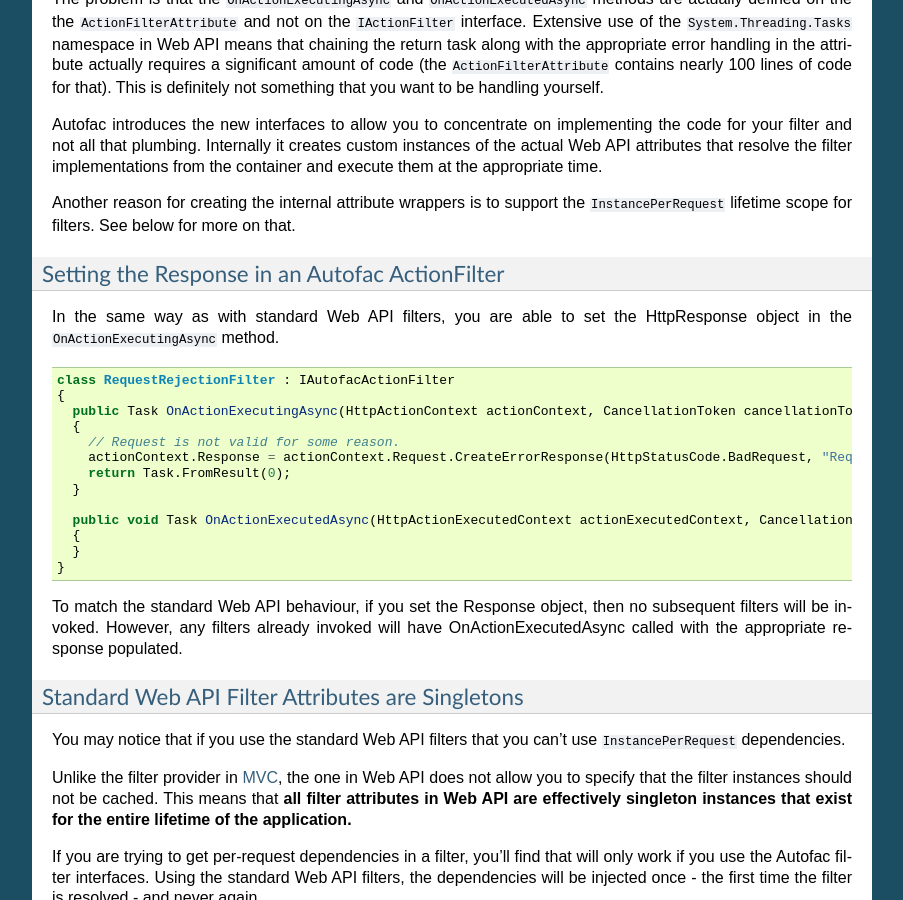
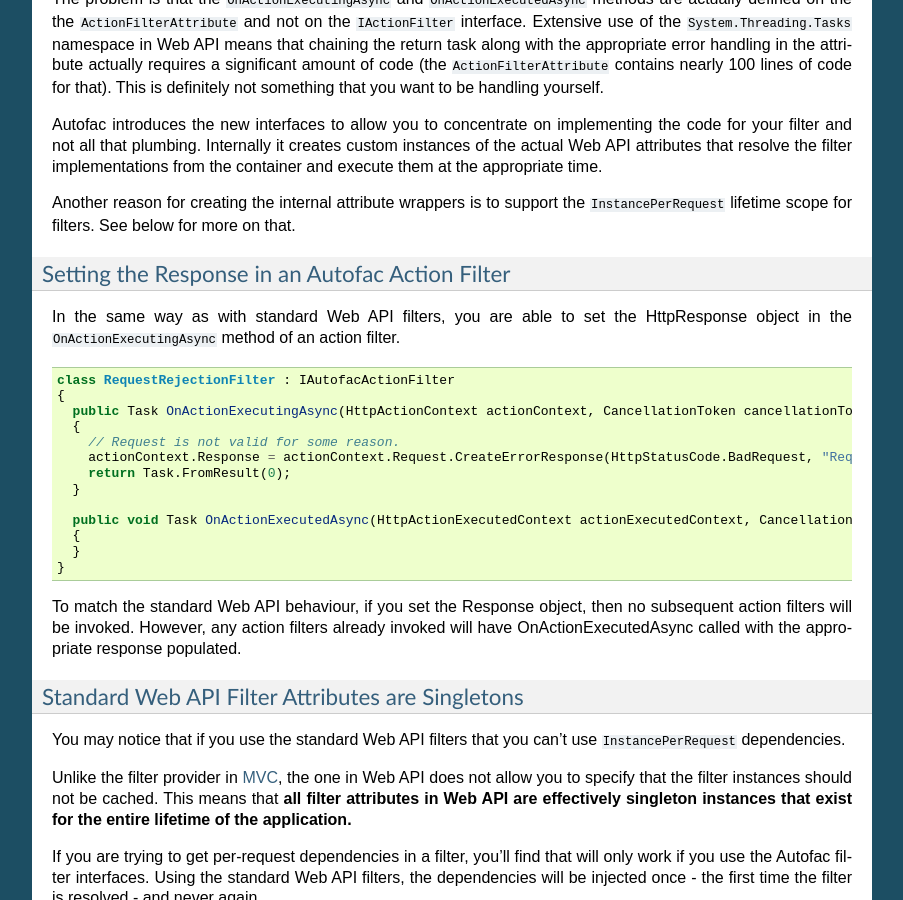
Before and after one commit to autofac/Documentation, a Sphinx documentation site: the page built from docs/integration/webapi.rst, in a window 1280 px wide and 900 px high, scrolled down 5046 px. Shown: the whole window, without its empty margins (198-1101 px from the left). Built offline with Sphinx 7.4.7, drawn with Linux system fonts in a browser that asks for light colours; some of the changed text lies outside the part shown.

Commit message:
Be clearer as to the filter type

```diff
--- a/docs/integration/webapi.rst
+++ b/docs/integration/webapi.rst
@@ -228,11 +228,11 @@
 
 Another reason for creating the internal attribute wrappers is to support the ``InstancePerRequest`` lifetime scope for filters. See below for more on that.
 
-Setting the Response in an Autofac ActionFilter
------------------------------------------------
+Setting the Response in an Autofac Action Filter
+------------------------------------------------
 
 In the same way as with standard Web API filters,  you are able to set the HttpResponse object in the
-``OnActionExecutingAsync`` method.
+``OnActionExecutingAsync`` method of an action filter.
 
 .. sourcecode:: csharp
 
@@ -250,8 +250,8 @@
     }
   }
 
-To match the standard Web API behaviour, if you set the Response object, then no subsequent filters will be
-invoked. However, any filters already invoked will have OnActionExecutedAsync called with the appropriate response populated.
+To match the standard Web API behaviour, if you set the Response object, then no subsequent action filters will be
+invoked. However, any action filters already invoked will have OnActionExecutedAsync called with the appropriate response populated.
 
 Standard Web API Filter Attributes are Singletons
 -------------------------------------------------
```
